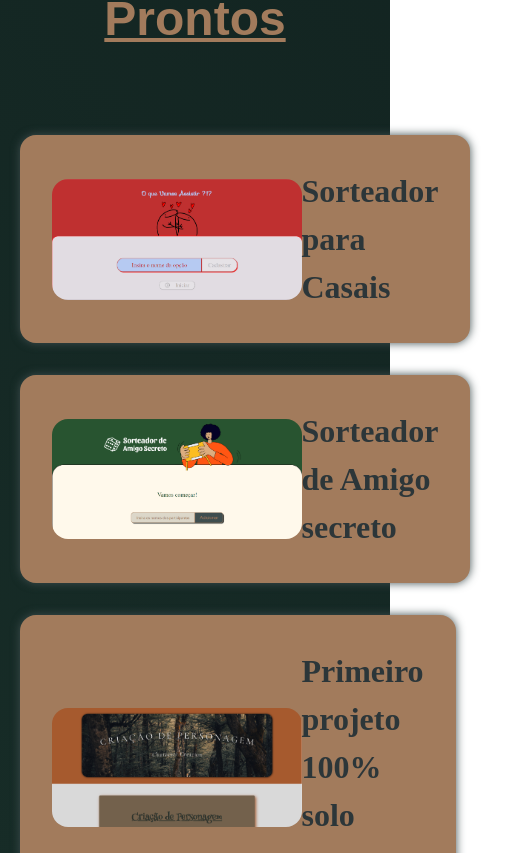
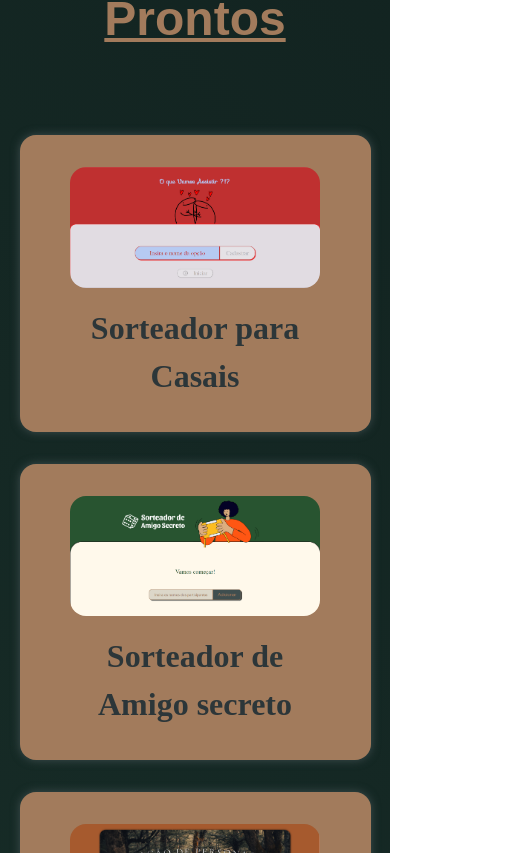
Before and after one commit to ThiagoZambelli/meu-portfolio, a React (Create React App) app: page / in a window 390 px wide. Shown: the part 3211-4064 px from the top of the page, 527 px wide, since content can reach past the window. Built offline with nearby package versions, Linux system fonts and the light colour scheme; a web font is replaced by a local one.

Commit message:
style: Correção na responsividade da pagina de inicio

```diff
--- a/src/componentes/ProjetosProntos/ProjetosProntos.module.scss
+++ b/src/componentes/ProjetosProntos/ProjetosProntos.module.scss
@@ -45,3 +45,22 @@
 
     }
 }
+
+@media (max-width: 800px) {
+    .projetosProntos {
+
+
+        &__container {
+            max-width: 100%;
+            min-width: 100%;
+            flex-direction: column;
+            align-items: center;
+            justify-content: center;
+            row-gap: 1rem;
+            h3{
+                max-width: 90%;
+                text-align: center;
+            }
+        }
+    }
+}
```
